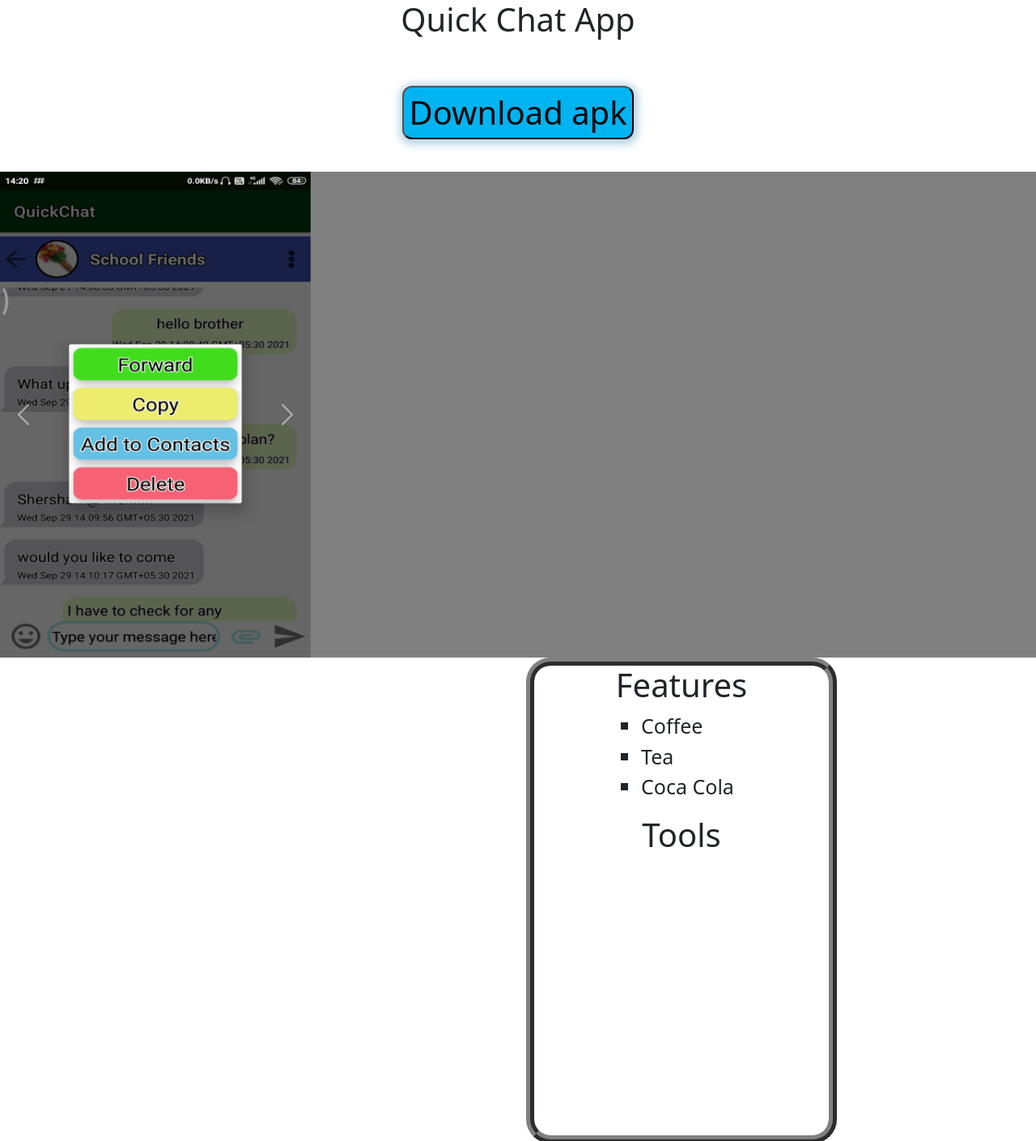
After one commit to sdycode/Persoanl_Website_Flask, a Flask app: page /youtube.html in a window 1280 px wide. The commit adds this page. Shown: the top 1409 px of the page at 81% size. Run offline with Flask 2, Linux system fonts and the light colour scheme; some libraries are stand-ins or nearby versions.

```diff
--- a/app.py
+++ b/app.py
@@ -18,6 +18,9 @@ def chats():
 def appList():
     return render_template('appList.html')
 
+@app.route('/youtube.html')
+def youtube():
+    return render_template('youtube.html')
 
 if __name__ == '__main__':
     app.run(debug=True)
--- a/templates/appList.html
+++ b/templates/appList.html
@@ -104,9 +104,9 @@ img{
 
   </div>
   <div class="col">
-    <img src="/static/images/contact_list.png" style="width:100%">
-    <a href="chats.html">
-      <button type="button" class="chat"> Contact</button>
+    <img src="/static/images/YouTUbe api/Screenshot_2021-10-18-15-36-19-530_com.example.youtube_pl.jpg" style="width:100%">
+    <a href="youtube.html">
+      <button type="button" class="chat">YouTUbe Playlist Time</button>
     </a>
   </div>
   <div class="col">
--- /dev/null
+++ b/templates/youtube.html
@@ -0,0 +1,161 @@
+<!doctype html>
+<html lang="en">
+  <head>
+    <!-- Required meta tags -->
+    <style>
+        #header{
+        text-align: center;
+        height: fit-content;
+
+    }
+  .button{
+    margin-top: 50px;
+    background-color: rgb(0, 180,241);
+    text-align: center;
+    font-size: 40px;
+    border-radius: 12px;
+    border-color: black;
+    box-shadow: 1px 2px 10px 5px rgb(190, 214, 230);
+    margin-bottom: 40px;
+
+  }
+  video{
+    width: 500px;
+  }
+
+    .media{
+    /* width: auto; */
+    width: 30%;
+    /* max-width: 400px; */
+
+    border: 4px solid rgb(24, 21, 21) !important;
+    height: 600px;
+    transition: all 8s ease-in-out;
+    transform: rotate(0deg);
+    box-shadow: 12px 9px 13px rgba(250, 230, 250, 0.75);
+    position:relative;
+}
+        .box{
+          position: relative;
+            height: 600px;
+            width: 30%;
+
+
+        }
+    .box_bullet{
+      position:relative;
+      left: 650px;
+      border: gray;
+      border-radius: 30px;
+      border-width: 10px;
+      border-style: ridge;
+      width: 30%;
+      height: 100%;
+
+
+    }
+    img{
+        height: 600px;
+    }
+    h1{
+        text-align: center;
+    }
+    h2{
+        text-align: center;
+    }
+    .col{
+      display: table-cell;
+
+  margin-left: 20px;
+  margin-right: 20px;
+  width: 200px;
+  height: 600px;
+  max-height: 600px;
+  margin-top: 20px;
+  margin-bottom: 20px;
+  max-width: 210px;
+  vertical-align: middle;
+
+}
+.grandParent{
+  height: 600px;
+  background: gray  ;
+  position: relative;
+}
+ul.b {
+  margin-left: 100px;
+  font-size: 25px;
+  list-style-type: square;
+}
+
+
+    </style>
+    <meta charset="utf-8">
+    <meta name="viewport" content="width=device-width, initial-scale=1">
+
+    <!-- Bootstrap CSS -->
+    <link href="https://cdn.jsdelivr.net/npm/bootstrap@5.1.3/dist/css/bootstrap.min.css" rel="stylesheet" integrity="sha384-1BmE4kWBq78iYhFldvKuhfTAU6auU8tT94WrHftjDbrCEXSU1oBoqyl2QvZ6jIW3" crossorigin="anonymous">
+
+   <title>Chatting Application</title>
+  </head>
+  <body>
+    <h1 >Quick Chat App</h1>
+    <div id='header'>
+        <a href="/static/apk/quick_chat_v1.0.0.apk" download><button class="button">Download apk</button></a>
+    </div>
+    <div class="grandParent">
+    <div class="box">
+    <div id="carouselExampleControls" class="carousel slide" data-bs-ride="carousel">
+            <div class="carousel-inner">
+              <div class="carousel-item active">
+                <img src="/static/images/chat_options.png" class="d-block w-100" alt="...">
+              </div>
+              <div class="carousel-item">
+                <img src="/static/images/contact_list.png" class="d-block w-100" alt="...">
+              </div>
+              <div class="carousel-item">
+                <img src="/static/images/deleted_message.png" class="d-block w-100" alt="...">
+              </div>
+            </div>
+            <button class="carousel-control-prev" type="button" data-bs-target="#carouselExampleControls" data-bs-slide="prev">
+              <span class="carousel-control-prev-icon" aria-hidden="true"></span>
+              <span class="visually-hidden">Previous</span>
+            </button>
+            <button class="carousel-control-next" type="button" data-bs-target="#carouselExampleControls" data-bs-slide="next">
+              <span class="carousel-control-next-icon" aria-hidden="true"></span>
+              <span class="visually-hidden">Next</span>
+            </button>
+
+
+          </div>
+       </div>
+
+       <div class="box_bullet">
+        <h1>Features</h1>
+        <ul class="b">
+          <li>Coffee</li>
+          <li>Tea</li>
+          <li>Coca Cola</li>
+        </ul>
+        <h1>Tools</h1>
+      </div>
+
+          <video controls class="media"  >
+            <source src="/static/images/YouTUbe api/audioRemovedYoutube.mp4"/>
+        </video> -->
+
+      </div>
+      </div>
+    </div>
+
+
+    </div>
+    <script src="https://cdn.jsdelivr.net/npm/bootstrap@5.1.3/dist/js/bootstrap.bundle.min.js" integrity="sha384-ka7Sk0Gln4gmtz2MlQnikT1wXgYsOg+OMhuP+IlRH9sENBO0LRn5q+8nbTov4+1p" crossorigin="anonymous"></script>
+
+    <!-- Option 2: Separate Popper and Bootstrap JS -->
+    <!--
+    <script src="https://cdn.jsdelivr.net/npm/@popperjs/core@2.10.2/dist/umd/popper.min.js" integrity="sha384-7+zCNj/IqJ95wo16oMtfsKbZ9ccEh31eOz1HGyDuCQ6wgnyJNSYdrPa03rtR1zdB" crossorigin="anonymous"></script>
+    <script src="https://cdn.jsdelivr.net/npm/bootstrap@5.1.3/dist/js/bootstrap.min.js" integrity="sha384-QJHtvGhmr9XOIpI6YVutG+2QOK9T+ZnN4kzFN1RtK3zEFEIsxhlmWl5/YESvpZ13" crossorigin="anonymous"></script>
+    -->
+  </body>
+</html>
```
Also changed, not shown: static/images/Meal Recipe/Screenshot_2021-10-18-13-10-18-113_com.example.meal_readymade.jpg (added), static/images/Meal Recipe/Screenshot_2021-10-18-13-10-23-009_com.example.meal_readymade.jpg (added), static/images/Meal Recipe/Screenshot_2021-10-18-13-10-36-045_com.example.meal_readymade.jpg (added), static/images/Meal Recipe/Screenshot_2021-10-18-13-10-43-043_com.example.meal_readymade.jpg (added), static/images/Meal Recipe/Screenshot_2021-10-18-13-10-58-228_com.example.meal_readymade.jpg (added), static/images/Meal Recipe/Screenshot_2021-10-18-13-11-10-764_com.example.meal_readymade.jpg (added), static/images/Meal Recipe/Screenshot_2021-10-18-13-11-18-426_com.example.meal_readymade.jpg (added), static/images/YouTUbe api/Screenshot_2021-10-18-15-36-19-530_com.example.youtube_pl.jpg (added), static/images/YouTUbe api/Screenshot_2021-10-18-15-36-24-086_com.example.youtube_pl.jpg (added), static/images/YouTUbe api/Screenshot_2021-10-18-15-36-43-483_com.example.youtube_pl.jpg (added), static/images/YouTUbe api/Screenshot_2021-10-18-15-36-47-138_com.example.youtube_pl.jpg (added), 3 other files.
